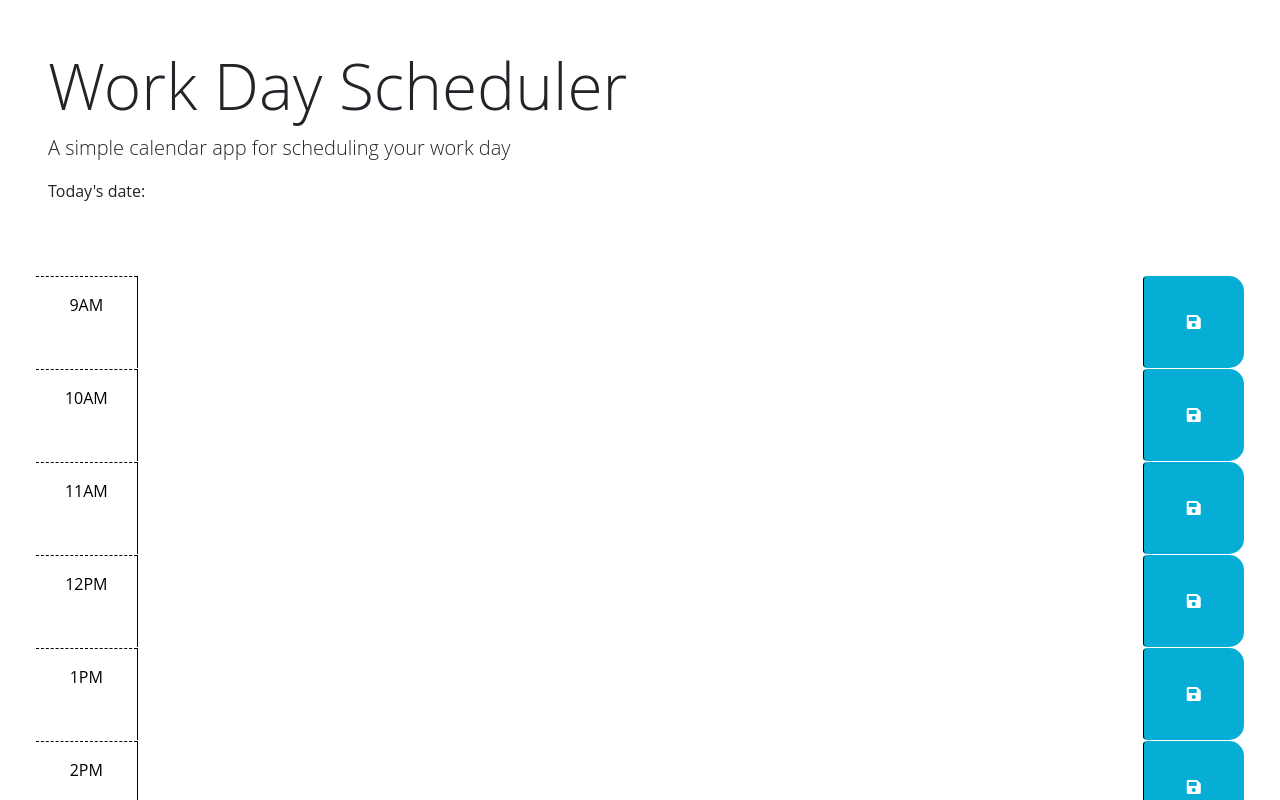
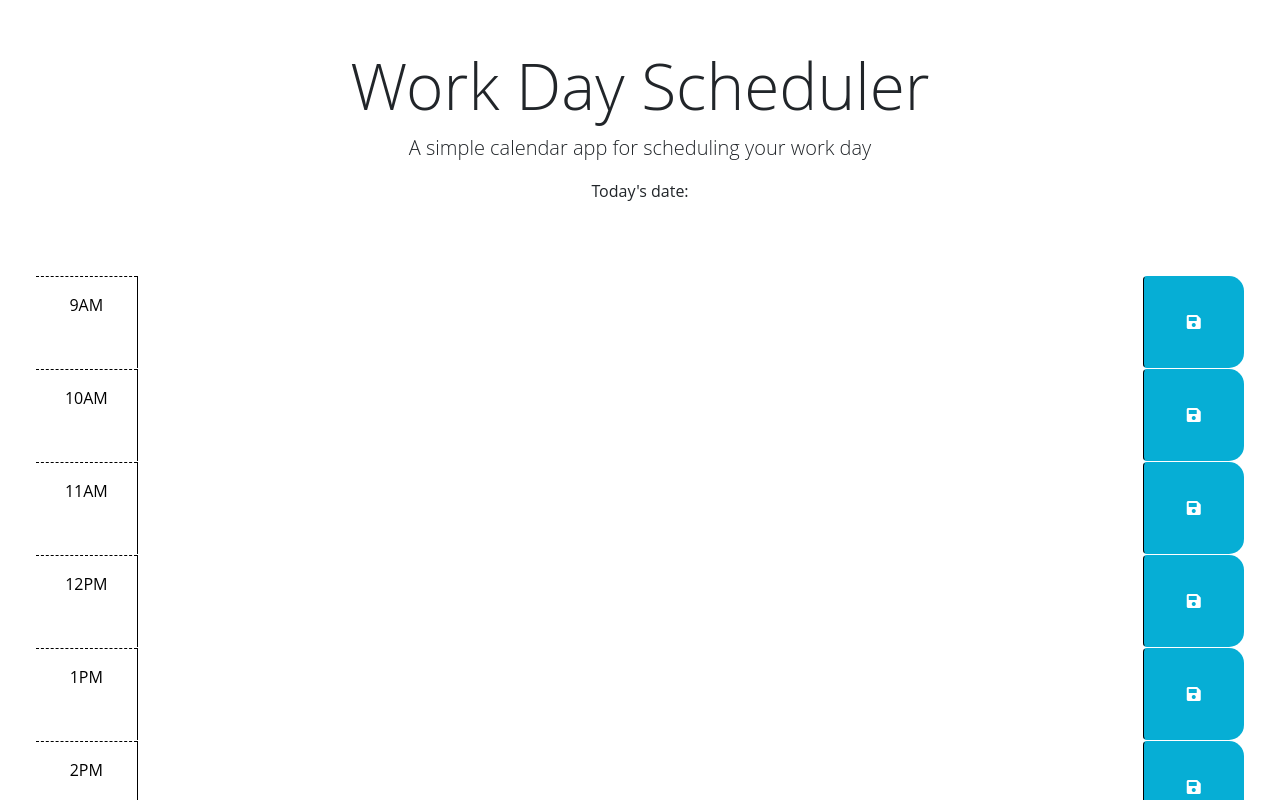
Before and after one commit to marcusperdue/Work-Day-Scheduler, a plain HTML site: page index.html in a window 1280 px wide. Shown: the top 800 px of the page. Drawn offline with nearby package versions, Linux system fonts and the light colour scheme.

Commit message:
added css

```diff
--- a/index.html
+++ b/index.html
@@ -18,7 +18,7 @@
   </head>
 
   <body>
-    <header class="p-5 mb-4">
+    <header class="p-5 mb-4 text-center">
       <h1 class="display-3">Work Day Scheduler</h1>
       <p class="lead">A simple calendar app for scheduling your work day</p>
       <p id="currentDay" class="lead"></p>
```
